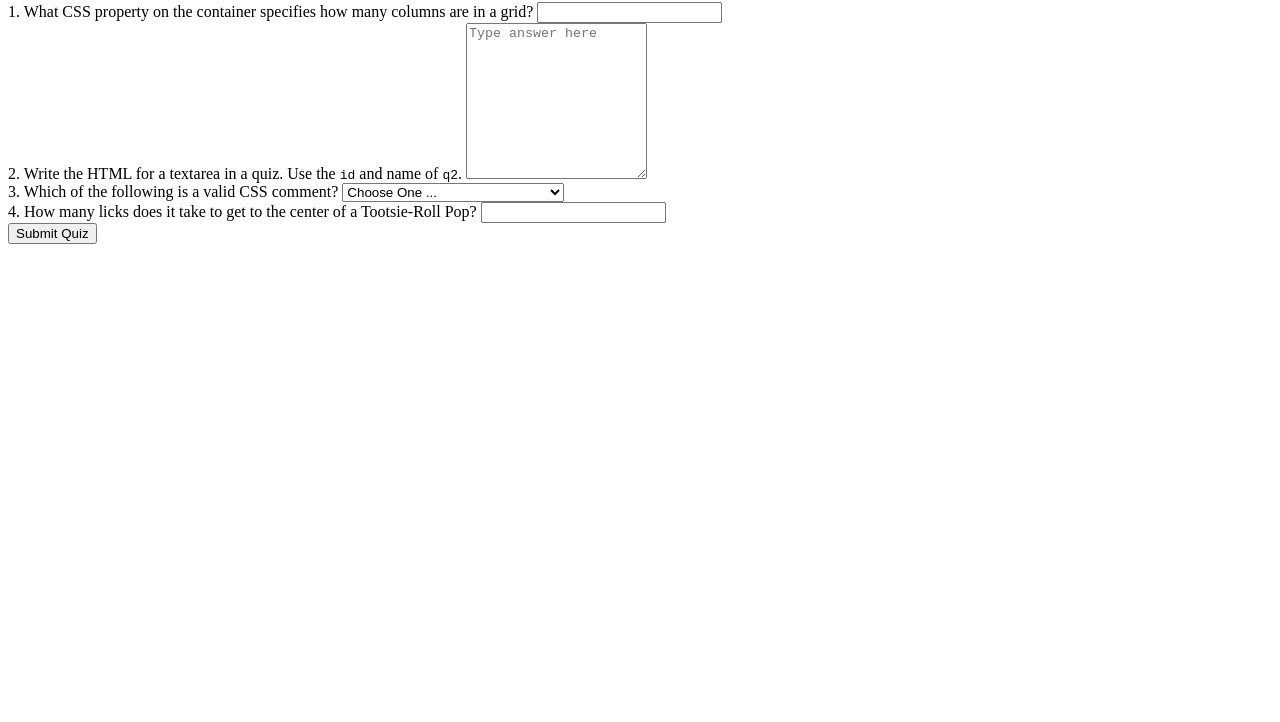
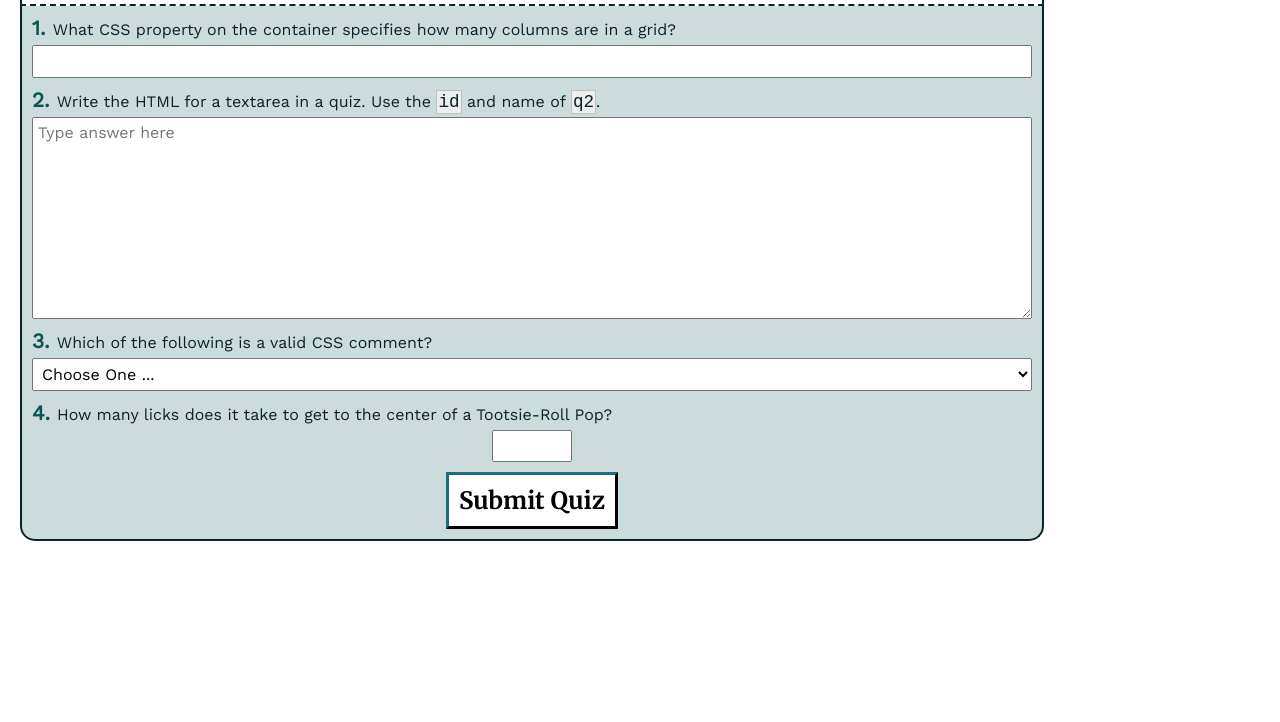
Before and after one commit to ominosity/wdd130, a plain HTML site: page quiz.html in a window 1280 px wide. Shown: the part 78-800 px from the top of the page. Drawn offline with nearby package versions, Linux system fonts and the light colour scheme; the site is published under a folder, as on GitHub Pages, so addresses that start at the root find nothing.

Commit message:
Fixed typo in CSS path.

```diff
--- a/quiz.html
+++ b/quiz.html
@@ -6,7 +6,7 @@
     <title>HTML / CSS Quiz</title>
     <meta name="author" content="Richard Burgener">
     <meta name="description" content="A brief quiz on web technologies to practice form styling">
-    <link rel="stylesheet" href="/styles/quiz.css">
+    <link rel="stylesheet" href="styles/quiz.css">
     <link rel="preconnect" href="https://fonts.googleapis.com">
     <link rel="preconnect" href="https://fonts.gstatic.com" crossorigin>
     <link href="https://fonts.googleapis.com/css2?family=Merriweather:wght@700&family=Work+Sans&display=swap" rel="stylesheet">
```
